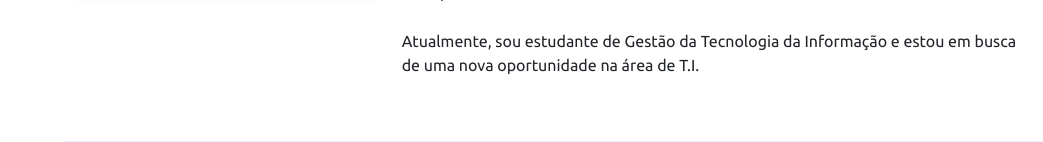
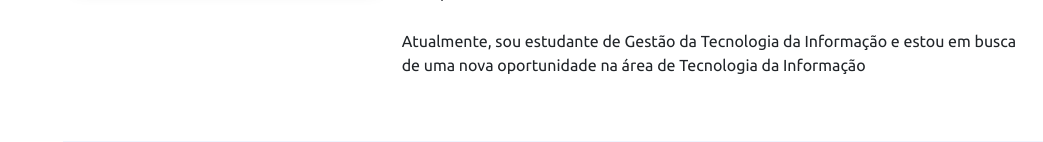
Before and after one commit to VictorHugo842/portfolio-flask, a Flask app: page / in a window 1280 px wide. Shown: the part 1171-1313 px from the top of the page, without its empty margins (237-1280 px from the left). Run offline with Flask 3, Linux system fonts and the light colour scheme; some libraries are stand-ins or nearby versions.

Commit message:
correção index.

```diff
--- a/templates/index.html
+++ b/templates/index.html
@@ -149,7 +149,7 @@
                     </div>
                     <div class="col-md-12">
                         <p style="font-size: 16px;">
-                            Atualmente, sou estudante de Gestão da Tecnologia da Informação e estou em busca de uma nova oportunidade na área de T.I.
+                            Atualmente, sou estudante de Gestão da Tecnologia da Informação e estou em busca de uma nova oportunidade na área de Tecnologia da Informação
                         </p>
                     </div>
 
```
